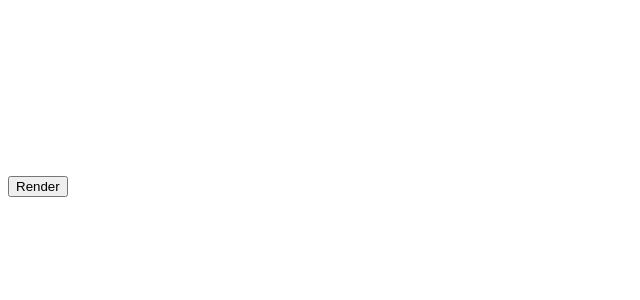
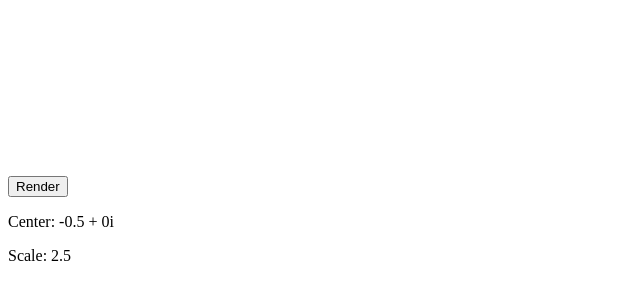
Before and after one commit to emlun/fraktal, a React app: page / in a window 1280 px wide. Shown: the part 52-352 px from the top of the page, without its empty margins (0-640 px from the left). Built offline with nearby package versions, Linux system fonts and the light colour scheme; the HTML template or start-up script is replaced by a standard one.

Commit message:
Show center and scale

```diff
--- a/src/components/Canvas.jsx
+++ b/src/components/Canvas.jsx
@@ -127,6 +127,8 @@ export default class Canvas extends React.Component {
       />
       <p> { this.state.status } </p>
       <button onClick={ this.renderPixels.bind(this) } > Render </button>
+      <p> Center: { this.state.center.re } + { this.state.center.im }i </p>
+      <p> Scale: { this.state.scale } </p>
     </div>;
   }
 
```
